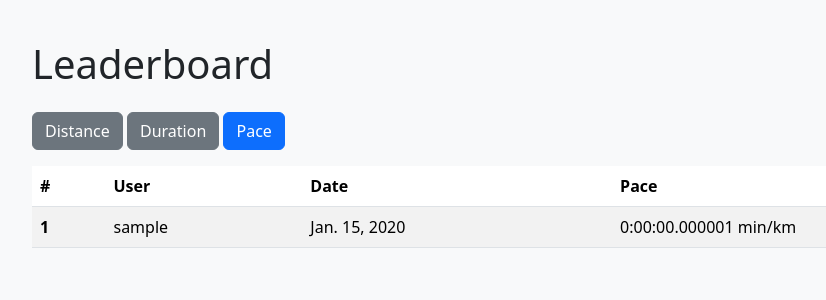
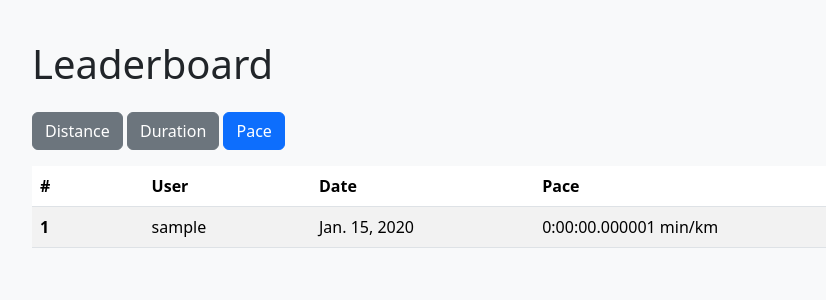
Before and after one commit to paatre/group-leaderboards, a Django app: page /leaderboard/ in a window 1280 px wide. Shown: the part 56-356 px from the top of the page, without its empty margins (50-876 px from the left). Run offline with Django 5.2, Linux system fonts and the light colour scheme; tables that the repository leaves empty hold one stand-in row (values such as "Sample post"); parts of the project's set-up code (start-up, migrations or seed data) failed here and were passed over; some libraries are stand-ins or nearby versions.

Commit message:
Prevent table layout shifts with layout widths and time formatting

```diff
--- a/leaderboards/templates/leaderboards/my_leaderboard.html
+++ b/leaderboards/templates/leaderboards/my_leaderboard.html
@@ -11,6 +11,11 @@
 {% if activities %}
     <div class="table-responsive">
         <table class="table table-striped table-hover">
+            <colgroup>
+                <col style="width: 10%;">
+                <col style="width: 15%;">
+                <col style="width: 20%;">
+                <col style="width: 55%;">
             {% include "leaderboards/partials/_leaderboard_table_head.html" with current_sort=current_sort %}
             {% include "leaderboards/partials/_leaderboard_table_body.html" with activities=activities current_sort=current_sort %}
         </table>
--- a/leaderboards/templates/leaderboards/partials/_leaderboard_full_partial.html
+++ b/leaderboards/templates/leaderboards/partials/_leaderboard_full_partial.html
@@ -1,4 +1,5 @@
 {% load i18n %}
+{% load field_formatters %}
 
 <template>
     <div id="sort-buttons" hx-swap-oob="outerHTML">
@@ -34,7 +35,7 @@
         {% if current_sort == 'distance' %}
             <td>{{ activity.distance|default:"0" }} km</td>
         {% elif current_sort == 'duration' %}
-            <td>{{ activity.duration|default:"00:00:00" }}</td>
+            <td>{{ activity.duration|format_time|default:"00:00:00" }}</td>
         {% else %}
             <td>{{ activity.pace|default:"00:00" }} min/km</td>
         {% endif %}
--- a/leaderboards/templates/leaderboards/partials/_leaderboard_table_body.html
+++ b/leaderboards/templates/leaderboards/partials/_leaderboard_table_body.html
@@ -1,4 +1,5 @@
 {% load i18n %}
+{% load field_formatters %}
 
 <tbody id="leaderboard-table-body">
     {% for activity in activities %}
@@ -9,7 +10,7 @@
         {% if current_sort == 'distance' %}
             <td>{{ activity.distance|default:"0" }} km</td>
         {% elif current_sort == 'duration' %}
-            <td>{{ activity.duration|default:"00:00:00" }}</td>
+            <td>{{ activity.duration|format_time|default:"00:00:00" }}</td>
         {% else %}
             <td>{{ activity.pace|default:"00:00" }} min/km</td>
         {% endif %}
```
Also changed, not shown: leaderboards/templatetags/field_formatters.py (added, +13 -0 lines), leaderboards/templatetags/__init__.py (added).
